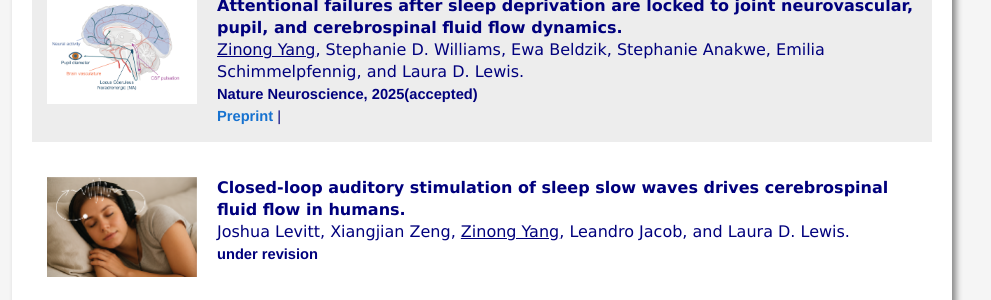
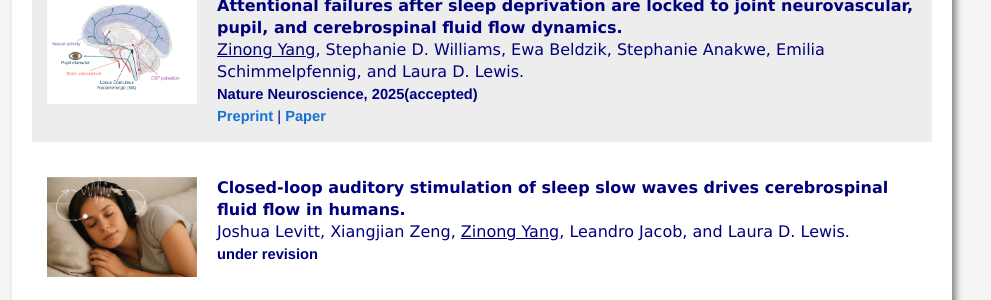
Before and after one commit to ziy027/ziy027.github.io, a Jekyll site: the page index.html, which Jekyll copies as it is, in a window 1280 px wide and 900 px high, scrolled down 347 px. Shown: the part 152-452 px from the top of the window, without its empty margins (158-1149 px from the left). Built offline with Jekyll 4.4.1, drawn with Linux system fonts in a browser that asks for light colours; nearby versions of some CDN libraries.

Commit message:
Update file

```diff
--- a/index.html
+++ b/index.html
@@ -72,7 +72,7 @@
                 <paperheading>Attentional failures after sleep deprivation are locked to joint neurovascular, pupil, and cerebrospinal fluid flow dynamics.</paperheading><br>
                 <authornames><u>Zinong Yang</u>, Stephanie D. Williams, Ewa Beldzik, Stephanie Anakwe, Emilia Schimmelpfennig, and Laura D. Lewis.</authornames><br>
                 <b>Nature Neuroscience, 2025(accepted)</b><br>
-                <a href="https://www.biorxiv.org/content/10.1101/2024.11.15.623271v1" target="_blank"><b>Preprint</b></a> |
+                <a href="https://www.biorxiv.org/content/10.1101/2024.11.15.623271v1" target="_blank"><b>Preprint</b></a> | <a href="https://www.nature.com/articles/s41593-025-02098-8" target="_blank"><b>Paper</b></a>
             </div>
         </div>
 
```
